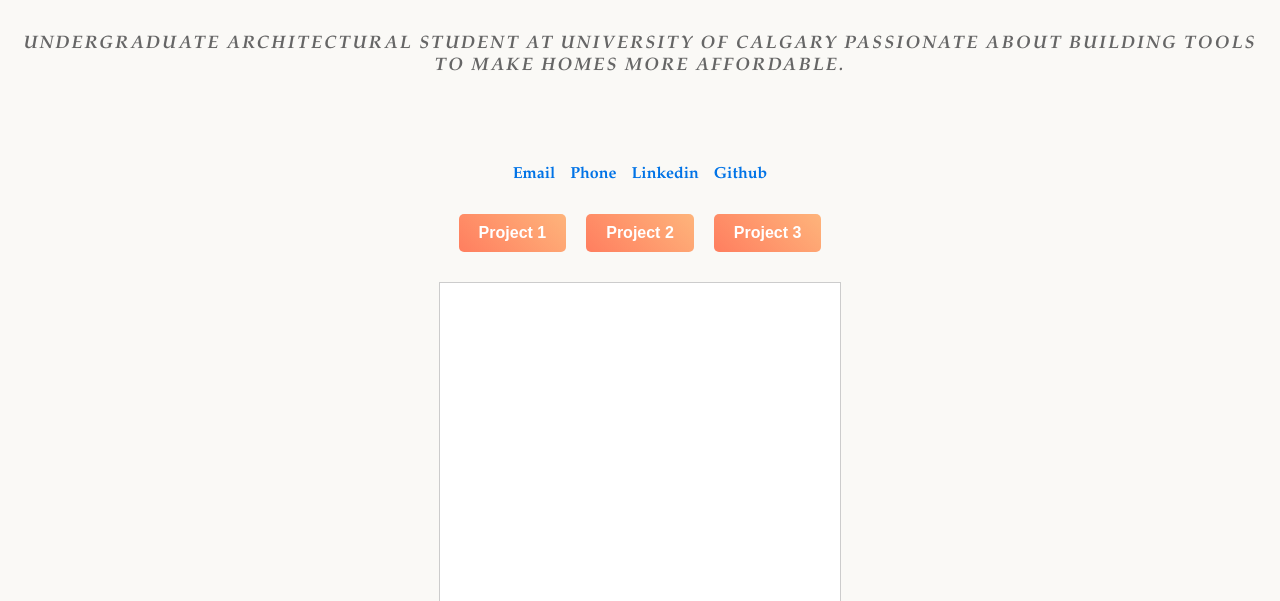
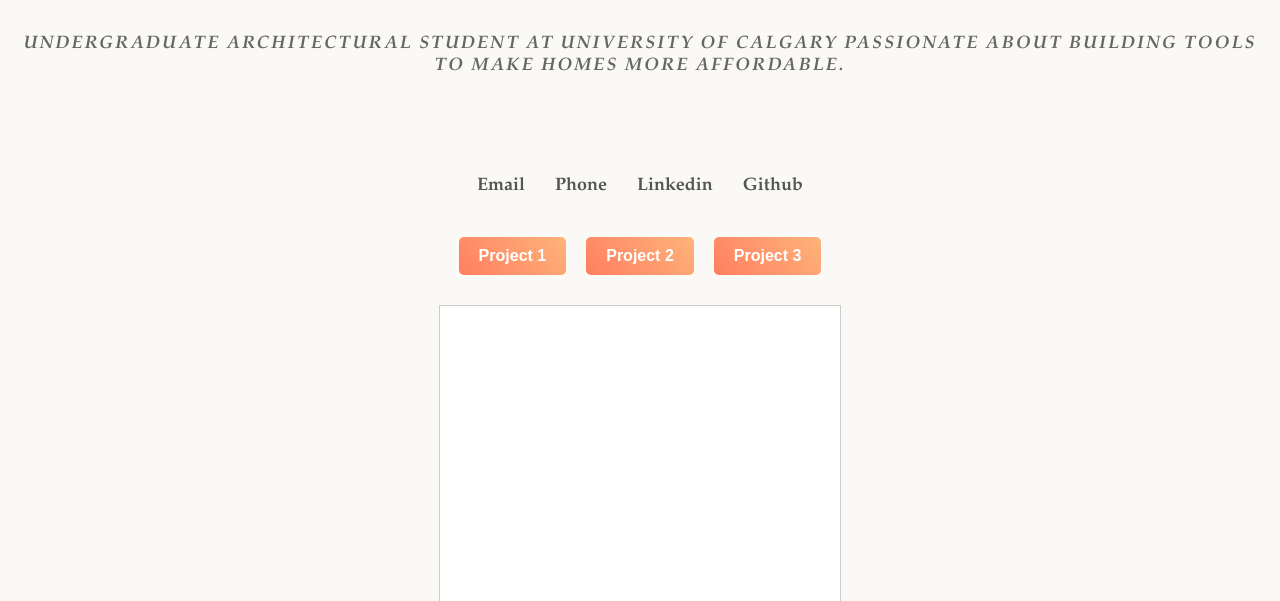
Before and after one commit to jalynanicole/Portfolio-2, a website built with Vite: page index.html in a window 1280 px wide. Shown: the part 199-800 px from the top of the page. Built offline with nearby package versions, Linux system fonts and the light colour scheme.

Commit message:
links style

```diff
--- a/src/style.css
+++ b/src/style.css
@@ -24,20 +24,22 @@ header {
 }
 
 #links {
-  margin: 20px auto;
+  margin: 30px auto;
   display: flex;
   justify-content: center;
-  gap: 15px;
+  gap: 30px;
 }
 
 a {
   text-decoration: none;
-  color: #0073e6;
+  color: #555;
   font-weight: bold;
+  font-size: 18px;
 }
 
 a:hover {
   text-decoration: underline;
+  color: #000
 }
 
 .project-btn {
```
